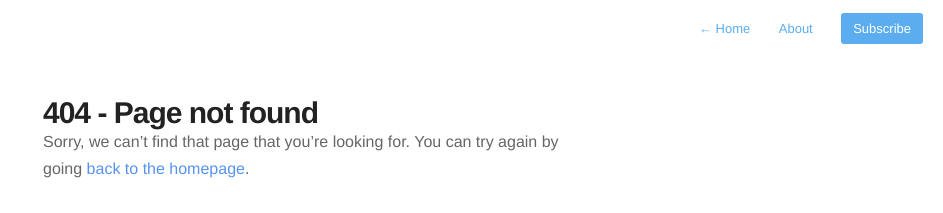
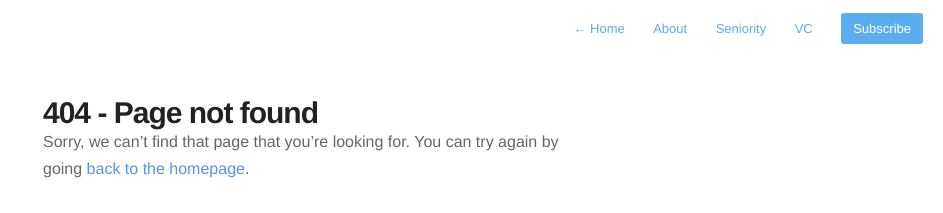
Before and after one commit to frontdevops/alexmayorov.github.io, a Jekyll site: the page built from 404.md, in a window 1280 px wide. Shown: the top 213 px of the page, without its empty margins (337-1280 px from the left). Built offline with Jekyll 4.4.1, drawn with Linux system fonts in a browser that asks for light colours; nearby versions of some CDN libraries; Markdown is read by kramdown in place of the engine named in the settings.

Commit message:
Update navigation.html

```diff
--- a/_includes/navigation.html
+++ b/_includes/navigation.html
@@ -9,14 +9,10 @@
         {% endif %}
     {% endif %}
     {% if page.url != "/seniority/" %}
-        {% if site.seniorityPage %}
-            <a href="{{ site.baseurl }}seniority">Seniority</a>
-        {% endif %}
+        <a href="{{ site.baseurl }}seniority">Seniority</a>
     {% endif %}
     {% if page.url != "/vc/" %}
-        {% if site.vcPage %}
-            <a href="{{ site.baseurl }}vc">VC</a>
-        {% endif %}
+        <a href="{{ site.baseurl }}vc">VC</a>
     {% endif %}
     <a class="cta" href="{{ site.baseurl }}feed.xml">Subscribe</a>
 </nav>
```
